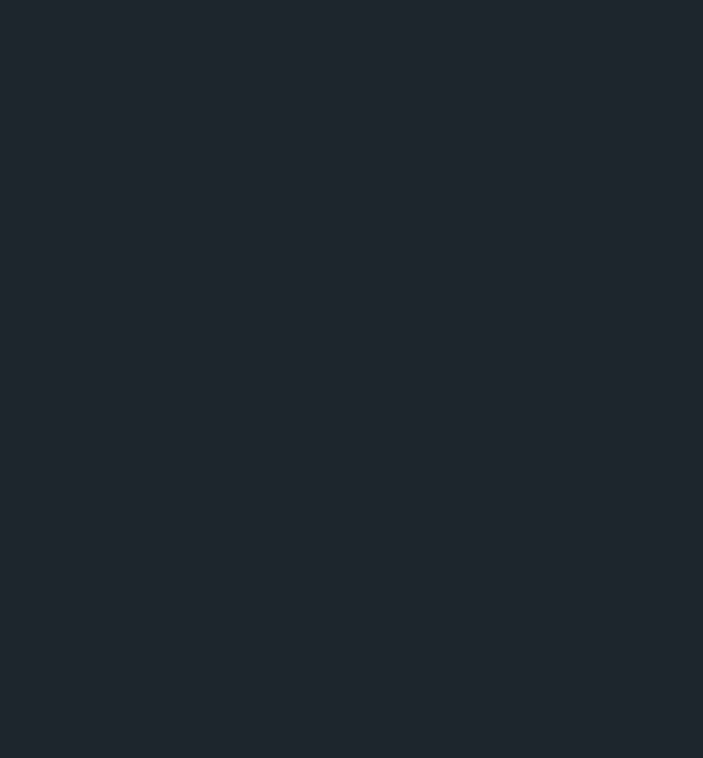
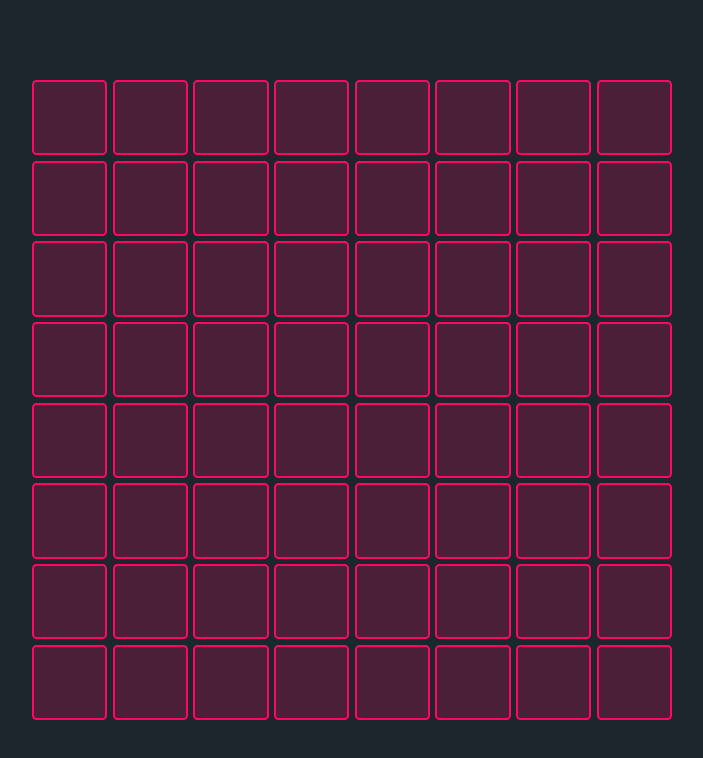
Before and after one commit to drejon/portfolio_V3, an Angular app: page /demos/minesweeper in a window 1280 px wide. Before the commit this address led to /. Shown: the top 758 px of the page, without its empty margins (288-991 px from the left). Built offline with nearby package versions, Linux system fonts and the light colour scheme; a web font is replaced by a local one.

Commit message:
Add WIP minesweeper demo

```diff
--- a/src/app/about/hackapet/hackapet.component.css
+++ b/src/app/about/hackapet/hackapet.component.css
@@ -11,12 +11,12 @@ section {
   margin: 2rem 0;
 }
 
-@media screen and (min-width: 480px) {
+@media screen and (min-width: 380px) {
   main {
       display: flex;
       flex-direction: column;
       margin: 0 auto;
-      width: 90%;
+      width: 80%;
   }
 }
 
--- a/src/app/app.routes.ts
+++ b/src/app/app.routes.ts
@@ -2,10 +2,12 @@ import { Routes } from '@angular/router';
 import { LandingComponent } from './landing/landing.component';
 import { BattleshipComponent } from './demos/battleship/battleship.component';
 import { HackapetComponent } from './about/hackapet/hackapet.component';
+import { MinesweeperComponent } from './demos/minesweeper/minesweeper.component';
 
 export const routes: Routes = [
     { path: '', component: LandingComponent },
     { path: 'about/hackapet', component: HackapetComponent },
-    { path: 'demos/battleship', component: BattleshipComponent }
+    { path: 'demos/battleship', component: BattleshipComponent },
+    { path: 'demos/minesweeper', component: MinesweeperComponent }
     // { path: '', component: LandingComponent }
 ];
--- a/src/app/contact/contact.component.css
+++ b/src/app/contact/contact.component.css
@@ -33,7 +33,7 @@ header {
 
       div:first-child {
         display: flex;
-        justify-content: space-evenly;
+        justify-content: space-between;
       }
 
       div {
@@ -66,7 +66,7 @@ header {
 
       div:first-child {
         display: flex;
-        justify-content: space-evenly;
+        justify-content: space-between;
       }
 
       div {
--- /dev/null
+++ b/src/app/demos/minesweeper/logic/cell.ts
@@ -0,0 +1,9 @@
+export class Cell {
+  private x;
+  private y;
+
+  constructor(x: number, y: number) {
+    this.x = x;
+    this.y = y;
+  }
+}
--- /dev/null
+++ b/src/app/demos/minesweeper/logic/game.ts
@@ -0,0 +1,24 @@
+import { Cell } from "./cell";
+
+export class Game {
+  private columns = 8;
+  private rows = 8;
+  private board: Cell[] = []
+
+  constructor() {
+    this.generateBoard()
+  }
+
+  getBoard() {
+    return this.board
+  }
+
+  private generateBoard() {
+    for (const y of Array(this.rows).keys()) {
+      for (const x of Array(this.columns).keys()) {
+
+        this.board.push(new Cell(x, y))
+      }
+    }
+  }
+}
--- /dev/null
+++ b/src/app/demos/minesweeper/minesweeper.component.css
@@ -0,0 +1,30 @@
+main {
+  display: flex;
+  place-content: center;
+  min-height: 100vh;
+  /* align-items: center; */
+  /* margin: 0 auto; */
+
+  section {
+    display: grid;
+    grid-template-columns: repeat(8, 1fr);
+    gap: 0.3rem;
+    margin: 0 auto;
+    align-self: center;
+    place-self: center;
+    width: 50%;
+
+    div {
+      aspect-ratio: 1/1;
+      background-color: rgba(var(--accent), 20%);
+      border: var(--border-style);
+      border-radius: var(--border-radius);
+      width: 1/8%;
+
+      &:hover {
+        background-color: rgba(var(--yellow), 40%);
+      }
+    }
+  }
+
+}
--- /dev/null
+++ b/src/app/demos/minesweeper/minesweeper.component.html
@@ -0,0 +1,7 @@
+<main>
+  <section>
+    @for (cell of board; track $index) {
+      <div></div>
+    }
+  </section>
+</main>
--- /dev/null
+++ b/src/app/demos/minesweeper/minesweeper.component.ts
@@ -0,0 +1,18 @@
+import { Component } from '@angular/core';
+import { Game } from './logic/game';
+import { Cell } from './logic/cell';
+
+@Component({
+  selector: 'app-minesweeper',
+  imports: [],
+  templateUrl: './minesweeper.component.html',
+  styleUrl: './minesweeper.component.css'
+})
+export class MinesweeperComponent {
+  public board: Cell[];
+  private game: Game = new Game()
+
+  constructor() {
+    this.board = this.game.getBoard()
+  }
+}
--- a/src/styles.css
+++ b/src/styles.css
@@ -10,7 +10,7 @@ html {
   --clay: 163, 111, 111;
 
   --blue: #2ca6a4;
-  --yellow: #F6AE2D;
+  --yellow: 246, 174, 45;
 
   /* --gradient: linear-gradient(
     325deg,
@@ -54,12 +54,13 @@ html {
     padding: .4rem;
     text-decoration: none;
     transition: .33s cubic-bezier(0, .68, .58, .73);
+
+    &:hover {
+      color: var(--bg);
+      background-color: rgba(var(--yellow));
+    }
   }
 
-  a:hover {
-    color: var(--bg);
-    background-color: var(--yellow);
-  }
 
   aside {
     margin-top: 1.3rem;
--- a/src/support/contents.ts
+++ b/src/support/contents.ts
@@ -4,6 +4,12 @@ export const projects = [
     title: 'Hackapet',
     repo: 'https://github.com/hackapet-project/petsync-web',
     about: '/about/hackapet',
+  },
+  {
+    title: 'Minesweeper',
+    // repo: 'https://github.com/hackapet-project/petsync-web',
+    about: '/about/hackapet',
+    demo: '/demos/minesweeper',
   },
   // {
   //   title: 'Battleship',
```
Also changed, not shown: src/app/demos/minesweeper/logic/position.ts (added, +9 -0 lines), 1 other file (tests, documents, lock files or other folders).
